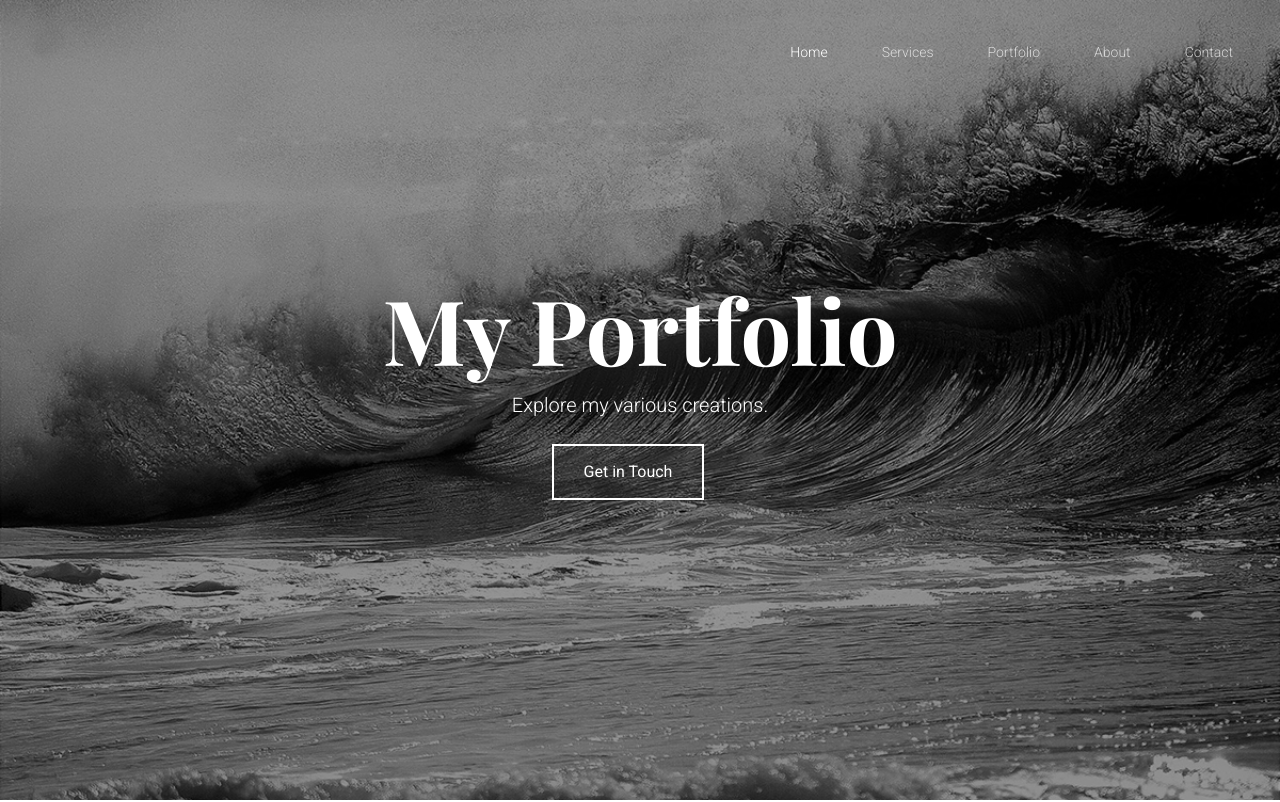
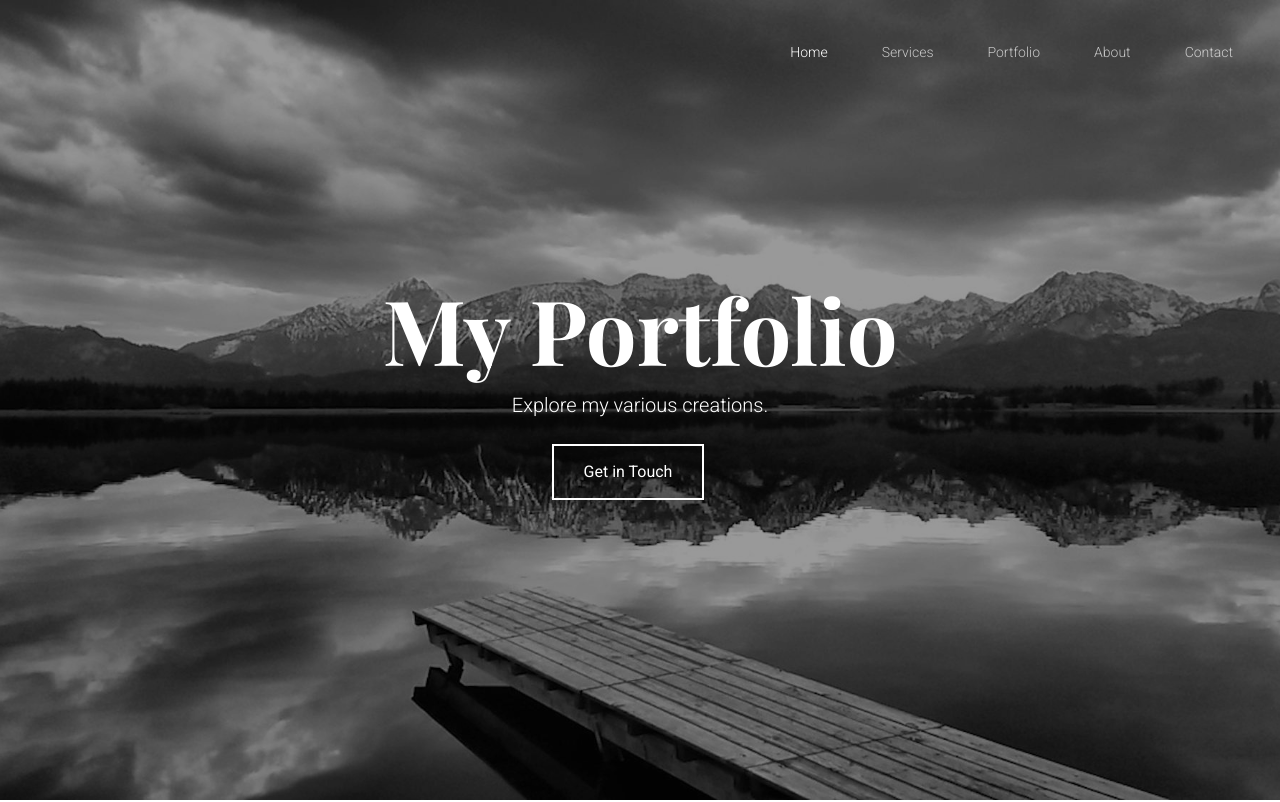
Before and after one commit to Devidoli/Website, a plain HTML site: page portfolio.html in a window 1280 px wide. Shown: the top 802 px of the page. Drawn offline with nearby package versions, Linux system fonts and the light colour scheme; files whose address does not match are found by name.

Commit message:
Update portfolio.html
jj

```diff
--- a/portfolio.html
+++ b/portfolio.html
@@ -47,7 +47,7 @@
         </div>
     </nav>
 
-    <div class="hero v-h-full overlay" style="background-image: url('backround3.jpg'); background-size: cover; background-position: center;">
+    <div class="hero v-h-full overlay" style="background-image: url('backround7.jpg'); background-size: cover; background-position: center;">
         <div class="container">
             <div class="row align-items-center v-h-full">
                 <div class="col-lg-7 col-xxl-6 mx-auto text-center">
```
